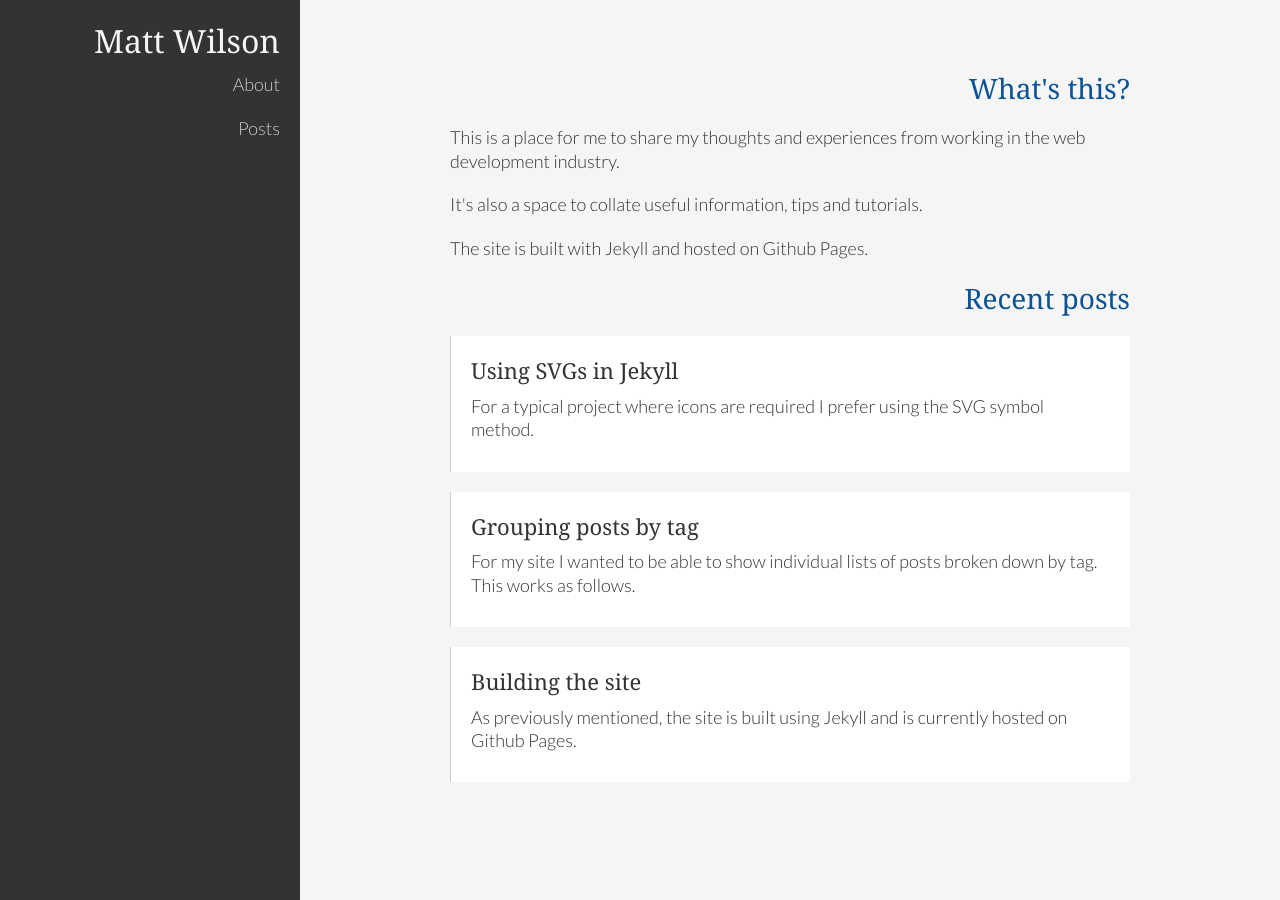
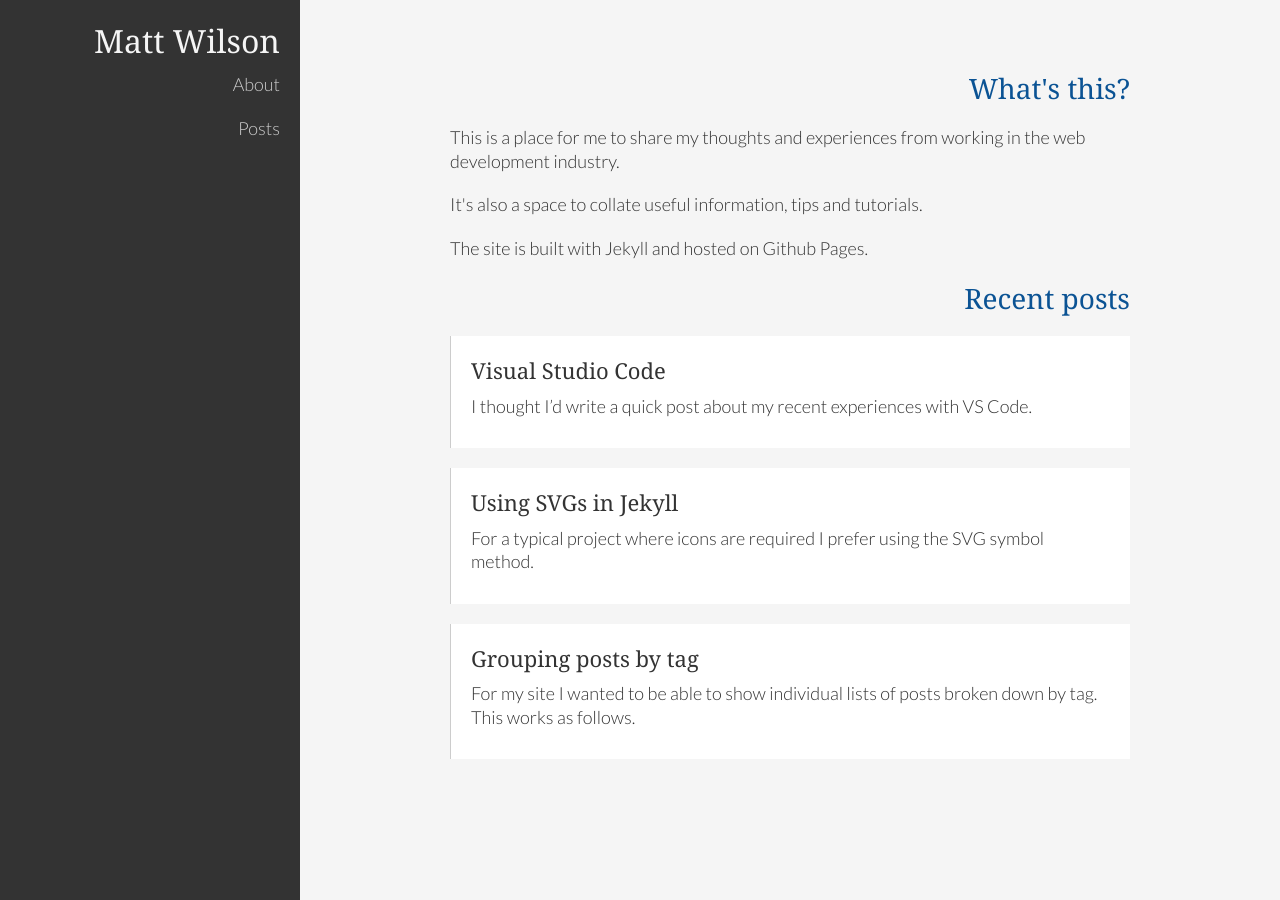
Before and after one commit to 86mattw/86mattw.github.io, a Jekyll site: the page built from index.html, in a window 1280 px wide. Built offline with Jekyll 4.4.1, drawn with Linux system fonts in a browser that asks for light colours; some of the changed lines change nothing that is shown.

Commit message:
Add VS Code post and SVG icon.

```diff
--- /dev/null
+++ b/_posts/2017-11-01-visual-studio-code.md
@@ -0,0 +1,35 @@
+---
+title: Visual Studio Code
+description: A quick review
+tags: blog
+---
+
+I thought I'd write a quick post about my recent experiences with VS Code.
+
+For large, complex projects I still much prefer the power of a full-featured IDE with Webstorm being my current
+favourite. However for smaller projects, such as this site, I find a light-weight code editor usually does the job.
+
+For some time [Atom](https://atom.io/) has been my go-to editor. I really like how extensible and customisable it is
+and it has a vast number of plugins and themes that can be installed.
+
+I decided to give [Visual Studio Code](https://code.visualstudio.com/) a try after reading some
+positive reviews and so far I'm very impressed.
+
+It seems to make more assumptions about what you are going to do with it than Atom does. This meant I spent less
+time installing packages and got straight down to coding. In fact so far I haven't needed to install any additional
+packages than those included out-of-the-box. Little things like minimaps, file icons and markdown previews were all
+available without having to download anything.
+
+The Git integration is also pretty cool and looks like it works well but I still prefer to use the CLI to work with Git
+as it's practically built into muscle memory now. There's a built-in terminal window though so I don't need to swap
+windows to do this.
+
+The debugging tools also seem pretty powerful although again I haven't given them much of a try at this point. It's a
+nice feature all the same.
+
+In terms of performance I'd say it feels quicker than Atom and I haven't had any stability issues. I have on occassion
+had Atom crash on me when performing certain tasks but so far haven't had any of these problems with VS Code.
+
+All in all I'd recommend giving VS Code a try if you're looking around for a new code editor.
+
+{% include icons/visual-studio.svg classes="icon--vs-code" styles="display:block; margin: 0 auto; width: 60px" %}
--- a/_sass/04-objects/_icons.scss
+++ b/_sass/04-objects/_icons.scss
@@ -55,6 +55,14 @@
     fill: #CB6699;
   }
 
+  &--vs {
+    fill: #68217a;
+  }
+
+  &--vs-code {
+    fill: #E47537;
+  }
+
   &--webpack {
     fill: #1c78c0;
   }
```
Also changed, not shown: _includes/icons/visual-studio.svg (added).
